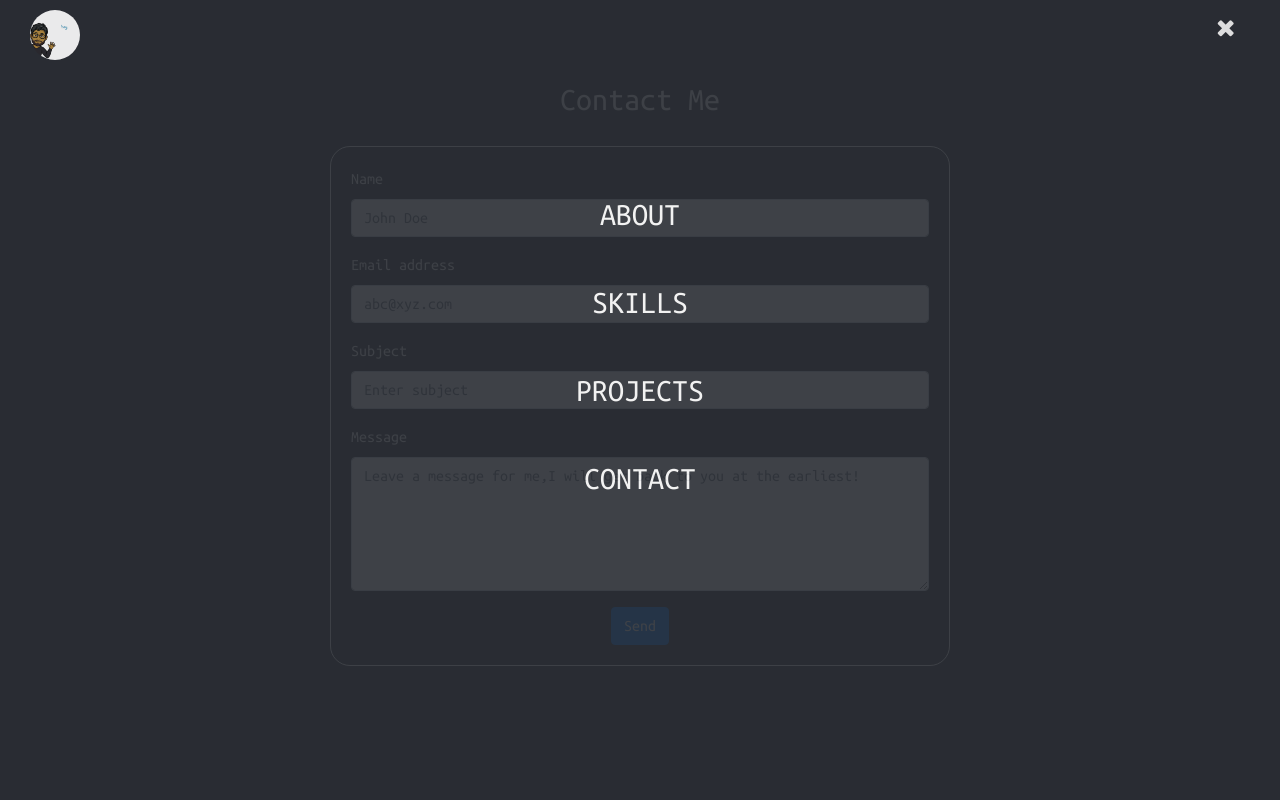
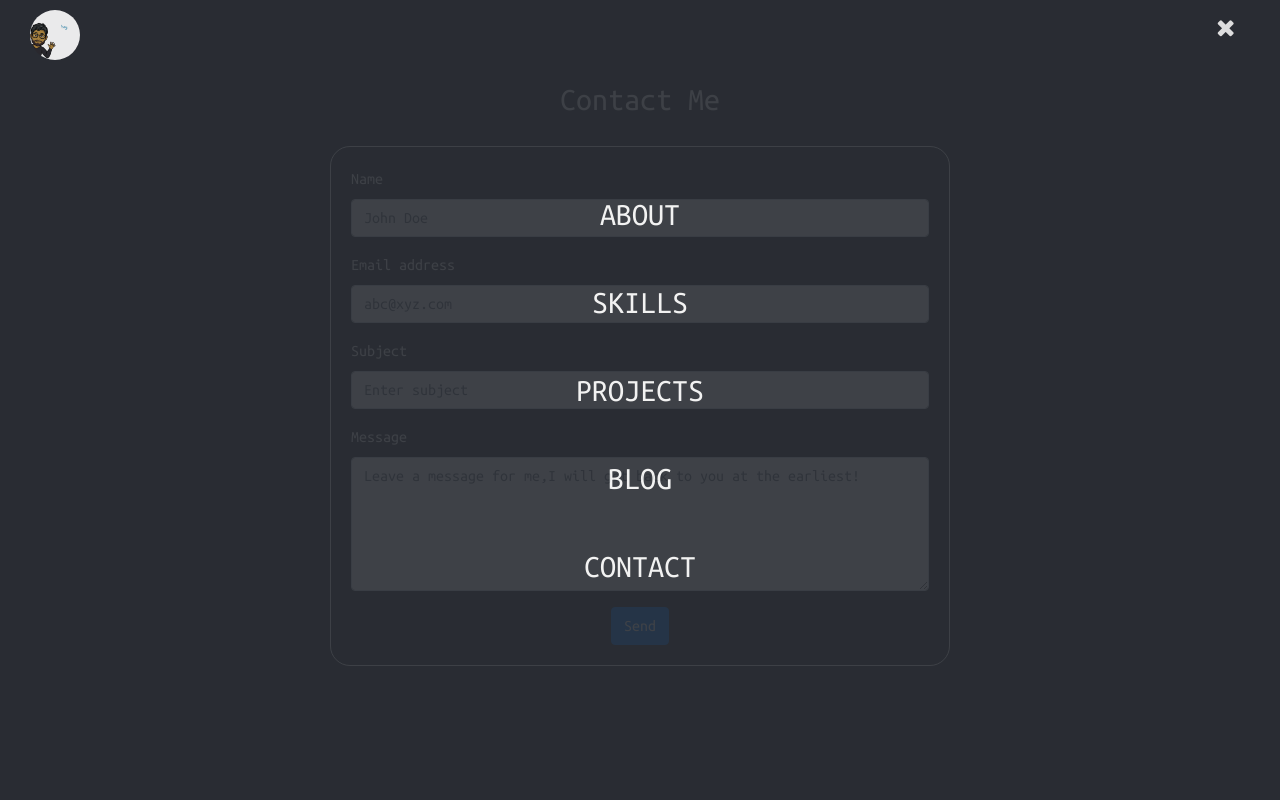
Before and after one commit to inframarauder/portfolio, a React (Create React App) app: page /contact in a window 1280 px wide. Both pictures are taken after a click on the icon 1224 px from the left and 27 px from the top of the page. Shown: the top 800 px of the page. Built offline with nearby package versions, Linux system fonts and the light colour scheme.

Commit message:
added blog

```diff
--- a/src/Components/Layouts/Header.js
+++ b/src/Components/Layouts/Header.js
@@ -43,6 +43,17 @@ const Header = () => {
           </a>
         </li>
         <li>
+          {" "}
+          <a
+            href="https://medium.com/@subhasisdas125"
+            onClick={toggleMenu}
+            target="_blank"
+            rel="noopener noreferrer"
+          >
+            BLOG
+          </a>
+        </li>
+        <li>
           <a href="/contact" onClick={toggleMenu}>
             CONTACT
           </a>
```
